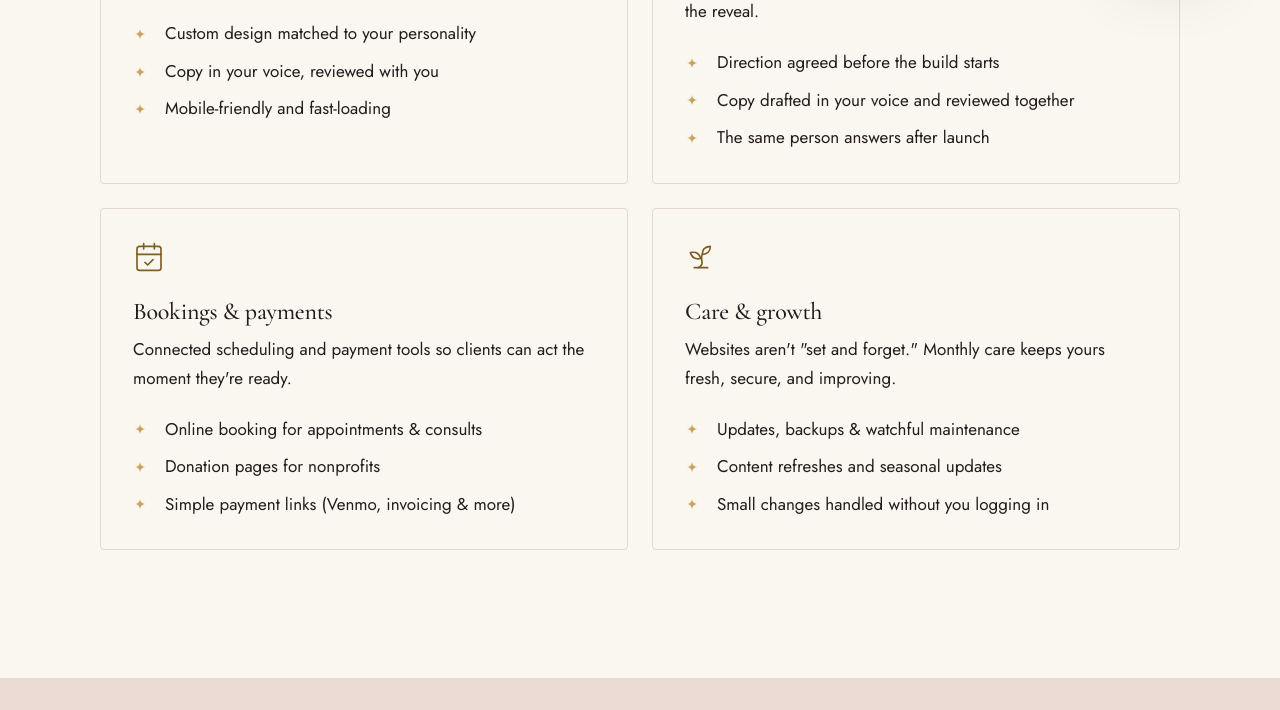
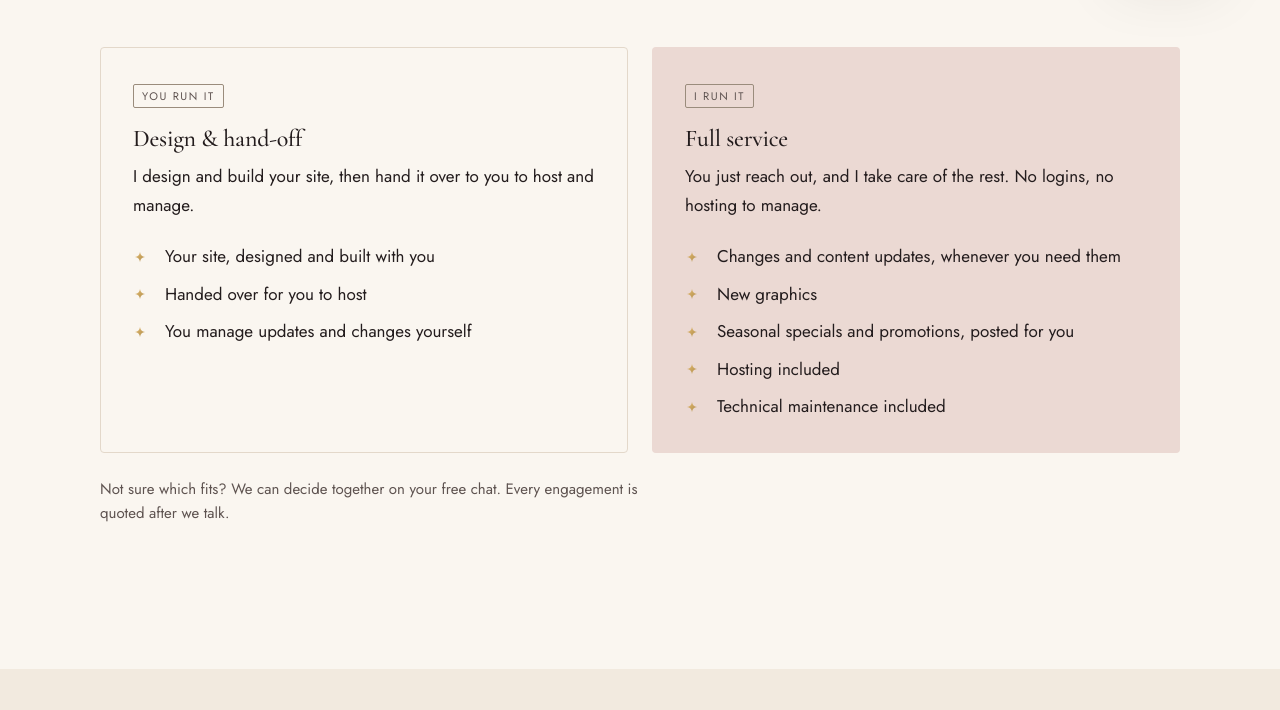
Before and after one commit to meganaglow/newaglowsite, a plain HTML site: page services.html in a window 1280 px wide. Shown: the part 804-1514 px from the top of the page. Drawn offline with Linux system fonts and the light colour scheme.

Commit message:
Add two ways to work together; refine the home hero lead
Services now offers Design & hand-off and Full service (changes, content,
graphics, seasonal promotions, hosting and maintenance). Hero lead uses the
owner's wording: While you're there face to face.

Co-Authored-By: Claude Opus 5.5 <noreply@anthropic.com>
Claude-Session: https://claude.ai/code/session_01T9UCFzSj2PYM6zzuZZHtkD

```diff
--- a/script.js
+++ b/script.js
@@ -111,7 +111,7 @@
       qa: [
         ['What does a website cost?', 'Every project is quoted after a short conversation, because a one-page refresh and a full rebuild are not the same job. You get a written proposal with a fixed price before any work begins.'],
         ['How does the process work?', 'Four calm steps: get clear, shape the direction, design and build, then refine and launch. You see where things are headed early.'],
-        ['Can you help after launch?', 'Yes. Ongoing website care covers updates, small changes and routine upkeep, so you can send a note instead of logging in.'],
+        ['Can you help after launch?', 'Yes, if you would like. You can take your finished site and run it yourself, or choose full service: send a note and I handle changes, content, graphics and seasonal promotions, plus hosting and technical maintenance.'],
         ['How do I get started?', 'Book a free 20-minute chat from the Contact page. Megan usually replies within one business day.']
       ]
     },
--- a/services.html
+++ b/services.html
@@ -77,7 +77,42 @@
     </div>
   </section>
 
-  <section class="section">
+  <section class="section" aria-labelledby="ways-title">
+    <div class="wrap">
+      <div class="section-head">
+        <p class="eyebrow reveal"><svg class="star" aria-hidden="true"><use href="#i-star"/></svg>Two ways to work together</p>
+        <h2 class="reveal" id="ways-title">Run it yourself, or <em>let me look after it</em></h2>
+        <p class="lead reveal" style="--i:1">Every site starts the same way: designed and built with you. After launch, you choose who keeps it running.</p>
+      </div>
+      <div class="grid grid--2">
+        <div class="card reveal">
+          <span class="tag">You run it</span>
+          <h3 style="margin-top:var(--s-4)">Design &amp; hand-off</h3>
+          <p>I design and build your site, then hand it over to you to host and manage.</p>
+          <ul class="checks">
+            <li>Your site, designed and built with you</li>
+            <li>Handed over for you to host</li>
+            <li>You manage updates and changes yourself</li>
+          </ul>
+        </div>
+        <div class="card reveal" style="--i:1; background:var(--blush); border-color:transparent">
+          <span class="tag">I run it</span>
+          <h3 style="margin-top:var(--s-4)">Full service</h3>
+          <p>You just reach out, and I take care of the rest. No logins, no hosting to manage.</p>
+          <ul class="checks">
+            <li>Changes and content updates, whenever you need them</li>
+            <li>New graphics</li>
+            <li>Seasonal specials and promotions, posted for you</li>
+            <li>Hosting included</li>
+            <li>Technical maintenance included</li>
+          </ul>
+        </div>
+      </div>
+      <p class="small reveal" style="margin-top:var(--s-5)">Not sure which fits? We can decide together on your free chat. Every engagement is quoted after we talk.</p>
+    </div>
+  </section>
+
+  <section class="section band-cream">
     <div class="wrap grid grid--2">
         <div class="card reveal" style="--i:0">
           <svg class="card__icon" aria-hidden="true"><use href="#i-palette"/></svg>
```
Also changed, not shown: index.html (+1 -1 lines), 1 other file.
